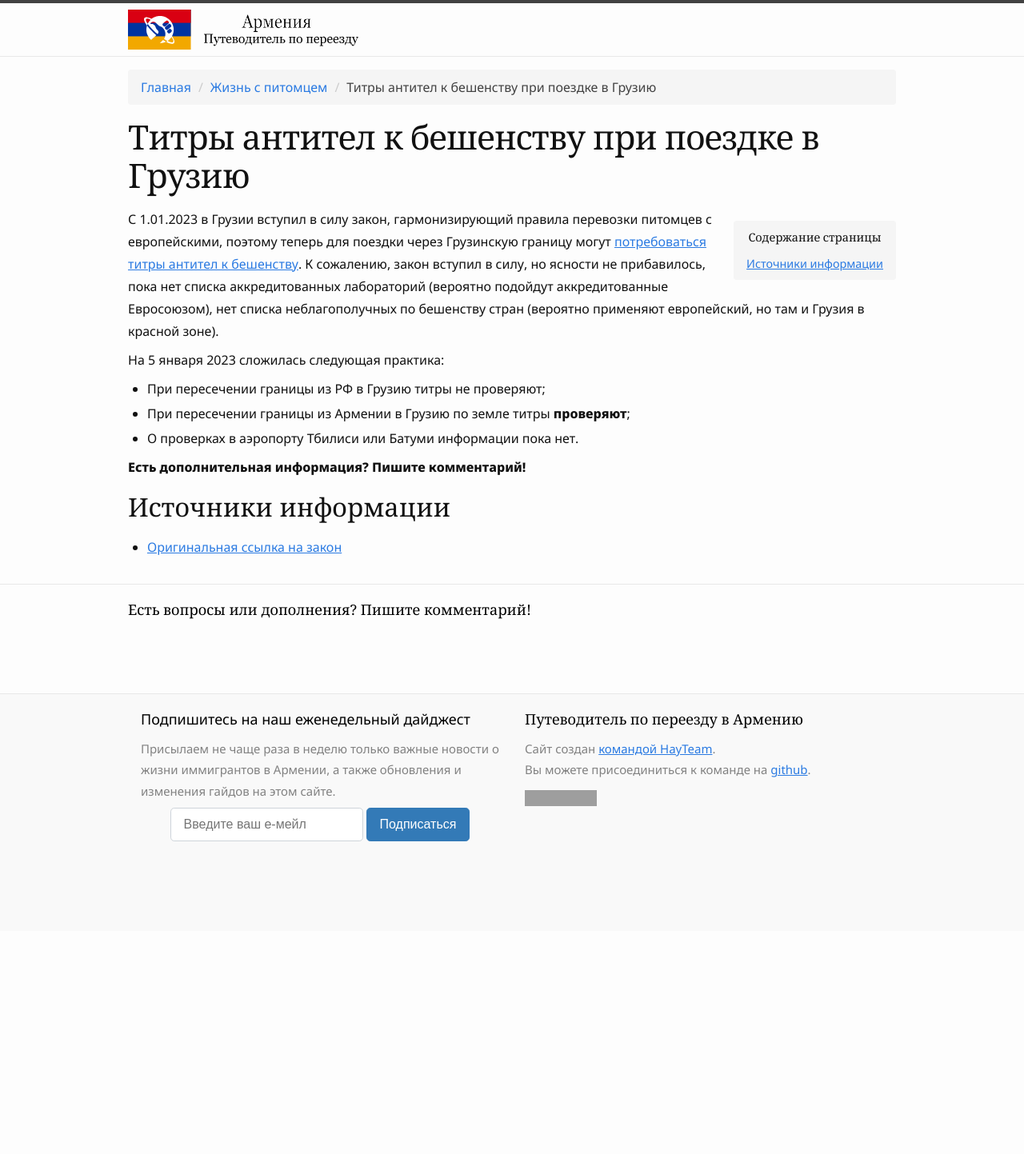
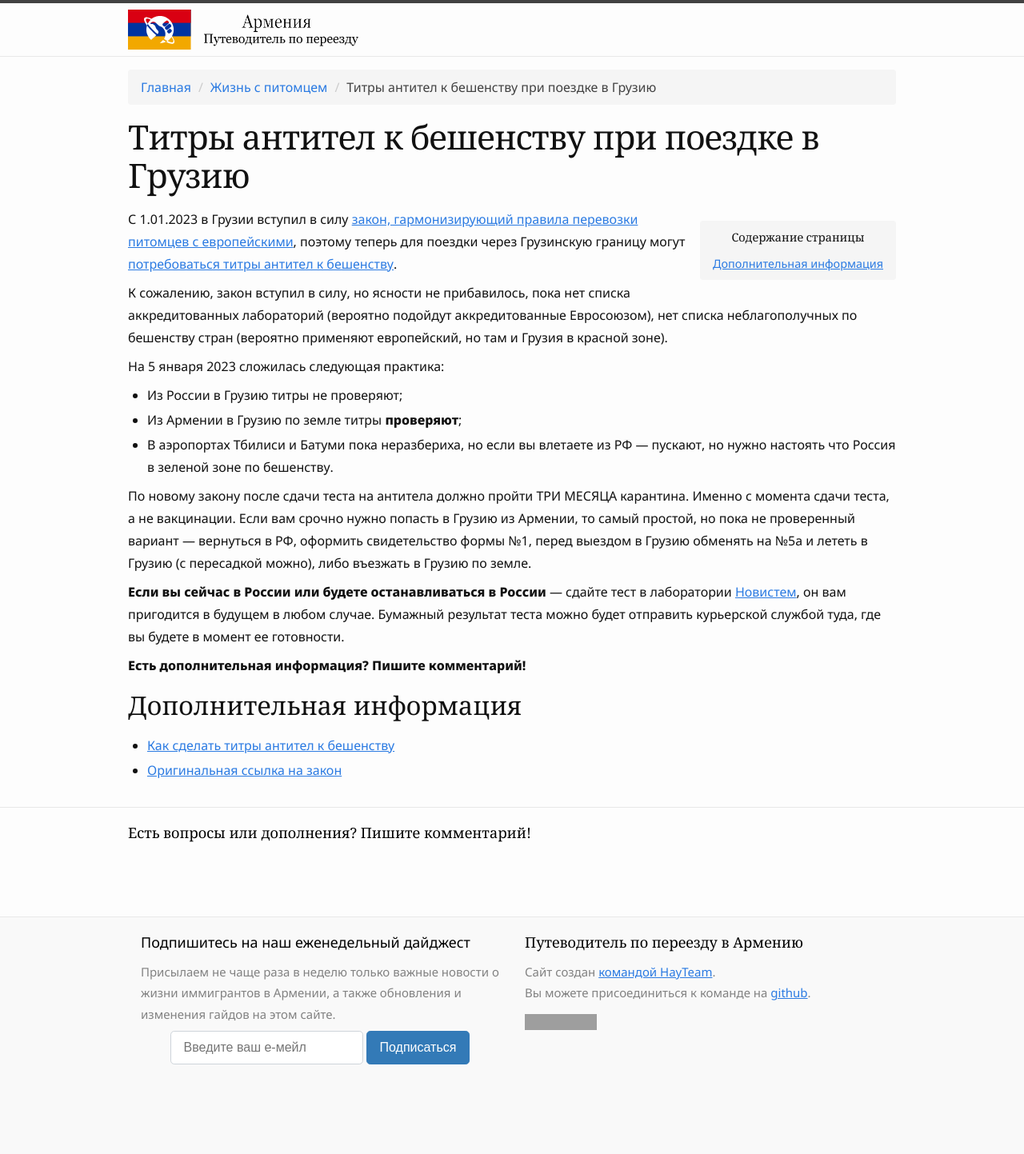
Before and after one commit to haywiki/haywiki.github.io, a Jekyll site: the page built from animals/georgia-titers.md, in a window 1280 px wide. Shown: the whole page at 80% size. Built offline with Jekyll 4.4.1, drawn with Linux system fonts in a browser that asks for light colours; nearby versions of some CDN libraries; a script that is not in the unit is left out; before the commit the page ends 1164 px from its top, so only the background shows below that; grey boxes are pictures that could not be loaded.

Commit message:
Обновление по грузинским титрам

```diff
--- a/animals/georgia-titers.md
+++ b/animals/georgia-titers.md
@@ -5,20 +5,30 @@ parent_title: Жизнь с питомцем
 parent_url: /animals/
 ---
 
-С 1.01.2023 в Грузии вступил в силу закон, гармонизирующий правила перевозки питомцев с европейскими, поэтому теперь
-для поездки через Грузинскую границу могут [потребоваться титры антител к бешенству](rabies-titers.md). К сожалению,
-закон вступил в силу, но ясности не прибавилось, пока нет списка аккредитованных лабораторий (вероятно подойдут
+С 1.01.2023 в Грузии вступил в силу [закон, гармонизирующий правила перевозки питомцев с европейскими](https://www.matsne.gov.ge/ka/document/view/4367880?publication=0), поэтому теперь
+для поездки через Грузинскую границу могут [потребоваться титры антител к бешенству](rabies-titers.md).
+
+К сожалению, закон вступил в силу, но ясности не прибавилось, пока нет списка аккредитованных лабораторий (вероятно подойдут
 аккредитованные Евросоюзом), нет списка неблагополучных по бешенству стран (вероятно применяют европейский, но там и
 Грузия в красной зоне).
 
 На 5 января 2023 сложилась следующая практика:
 
-- При пересечении границы из РФ в Грузию титры не проверяют;
-- При пересечении границы из Армении в Грузию по земле титры **проверяют**;
-- О проверках в аэропорту Тбилиси или Батуми информации пока нет.
+- Из России в Грузию титры не проверяют;
+- Из Армении в Грузию по земле титры **проверяют**;
+- В аэропортах Тбилиси и Батуми пока неразбериха, но если вы влетаете из РФ — пускают, но нужно настоять что Россия в зеленой зоне по бешенству.
+
+По новому закону после сдачи теста на антитела должно пройти ТРИ МЕСЯЦА карантина. Именно с момента сдачи теста, а не
+вакцинации. Если вам срочно нужно попасть в Грузию из Армении, то самый простой, но пока не проверенный вариант —
+вернуться в РФ, оформить свидетельство формы №1, перед выездом в Грузию обменять на №5а и лететь в Грузию (с пересадкой можно),
+либо въезжать в Грузию по земле.
+
+**Если вы сейчас в России или будете останавливаться в России** — сдайте тест в лаборатории [Новистем](https://ns-rabies.ru/poleznaya-informatsiya/kliniki-partnery/), он вам пригодится
+в будущем в любом случае. Бумажный результат теста можно будет отправить курьерской службой туда, где вы будете в момент ее готовности.
 
 **Есть дополнительная информация? Пишите комментарий!**
 
-## Источники информации
+## Дополнительная информация
 
+- [Как сделать титры антител к бешенству](rabies-titers.md)
 - [Оригинальная ссылка на закон](https://www.matsne.gov.ge/ka/document/view/4367880?publication=0)
```
